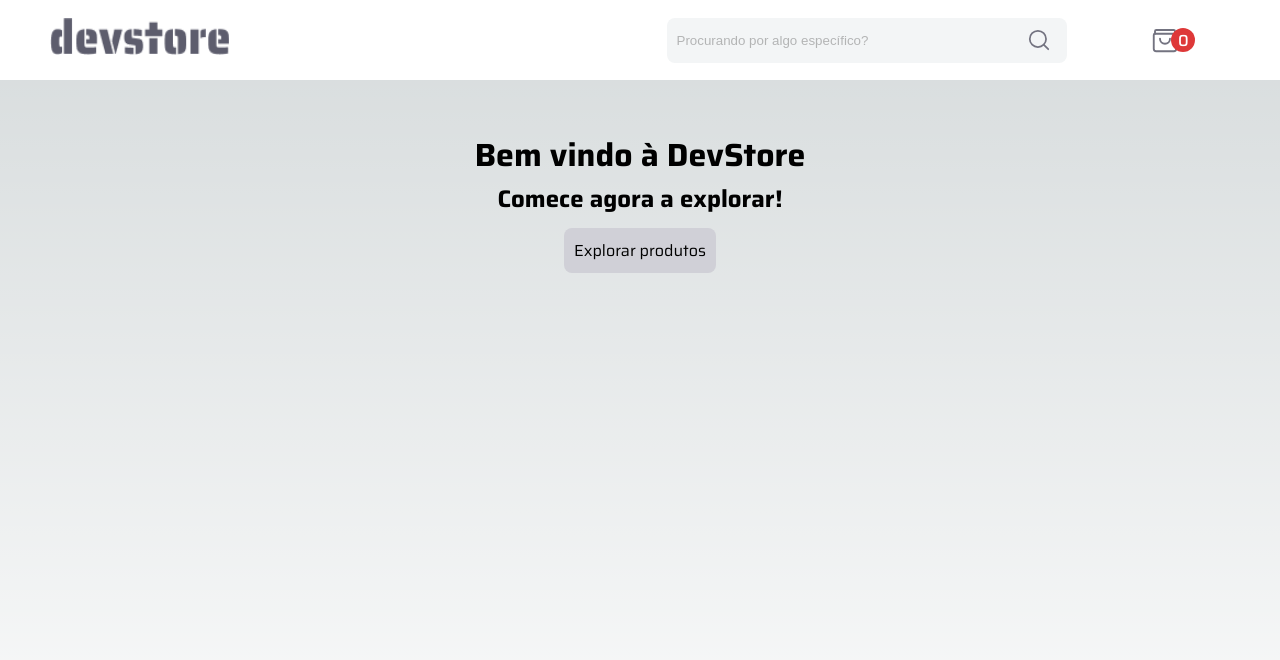
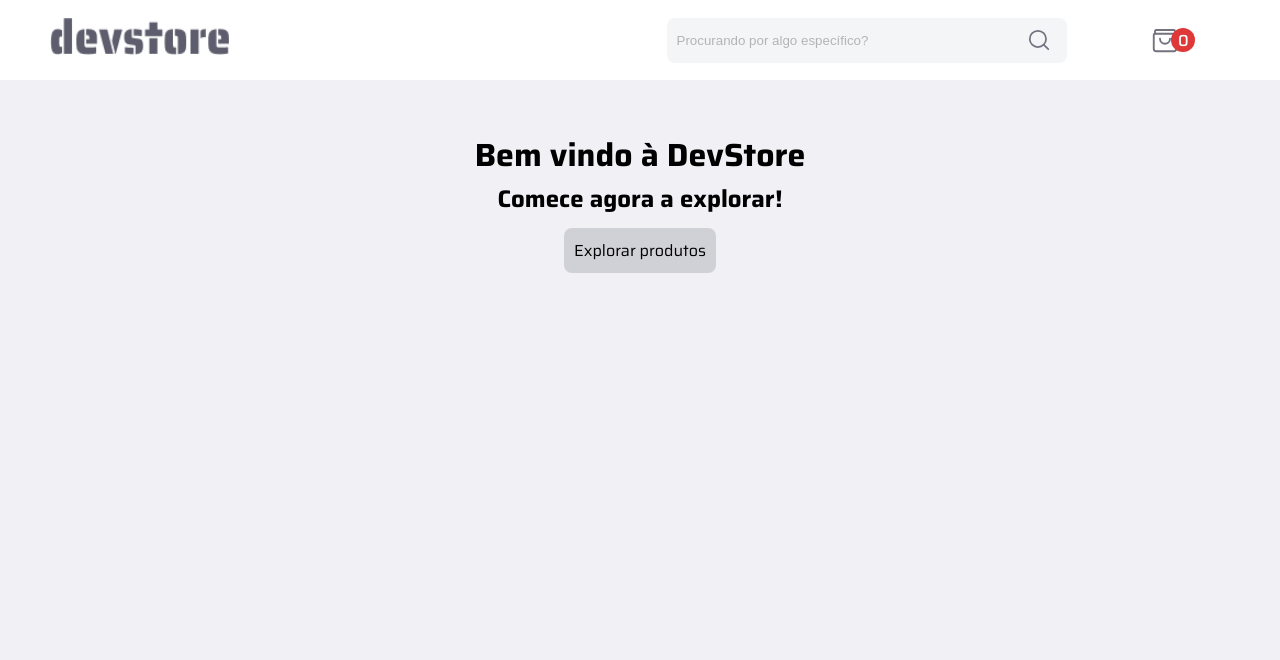
Before and after one commit to NogueiraDan/nextcommerce, a Next.js app: page / in a window 1280 px wide. Shown: the top 660 px of the page. Built offline with nearby package versions, Linux system fonts and the light colour scheme.

Commit message:
Ajuste de background do body

```diff
--- a/app/globals.css
+++ b/app/globals.css
@@ -87,12 +87,7 @@ body {
 
 body {
   color: rgb(var(--foreground-rgb));
-  background: linear-gradient(
-      to bottom,
-      transparent,
-      rgb(var(--background-end-rgb))
-    )
-    rgb(var(--background-start-rgb));
+    background: #F0F0F5;
 }
 
 a {
```
